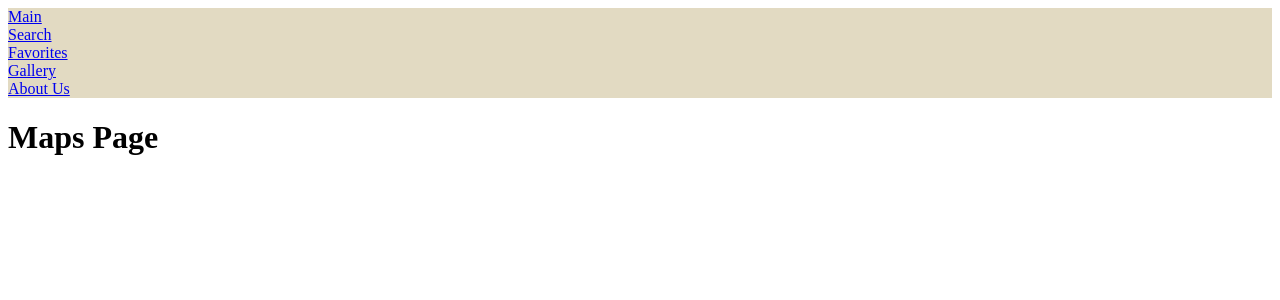
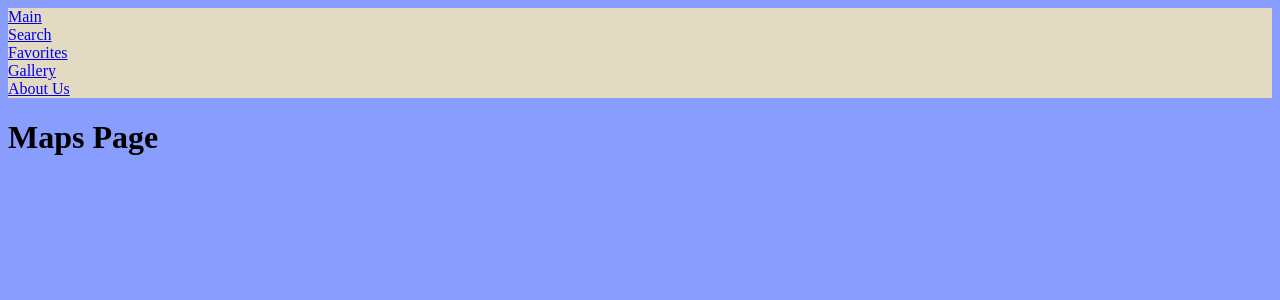
Before and after one commit to seehamrun/PseudoCoders, a Python web app: template templates/map.html in a window 1280 px wide. Shown: the top 300 px of the page. Run offline with Jinja, Linux system fonts and the light colour scheme; the template is opened without the code that fills it, so the values that code supplies are empty.

Commit message:
fix css errors

```diff
--- a/static/style.css
+++ b/static/style.css
@@ -1,7 +1,4 @@
-<<<<<<< HEAD
 /*This is our CSS*/
-=======
->>>>>>> 7b6cb36c7ee38f6f779eadf3fe196ed2b636a004
  body {
     background-color: #899dff;
   }
@@ -17,13 +14,6 @@
     background-color: #F1F1F1;
     text-align: center;
     padding: 20px;
-<<<<<<< HEAD
-body {
-  background-color: #899dff;
-}
-=======
-
->>>>>>> 7b6cb36c7ee38f6f779eadf3fe196ed2b636a004
 
 h1 {
   margin-top: 50px;
@@ -152,10 +142,6 @@ h1 {
   text-shadow: -1px 0 black, 0 1px black, 1px 0 black, 0 -1px black;
 }
 
-<<<<<<< HEAD
-=======
-
->>>>>>> 7b6cb36c7ee38f6f779eadf3fe196ed2b636a004
 .navbar li {
   float:left;
   width:20%;
```
